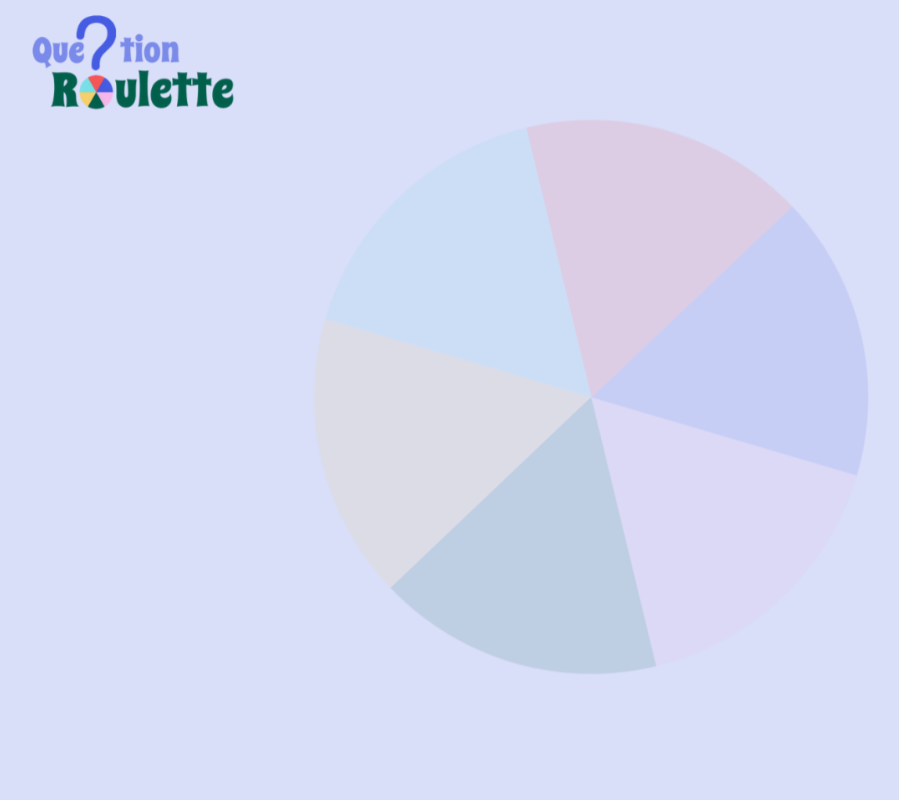
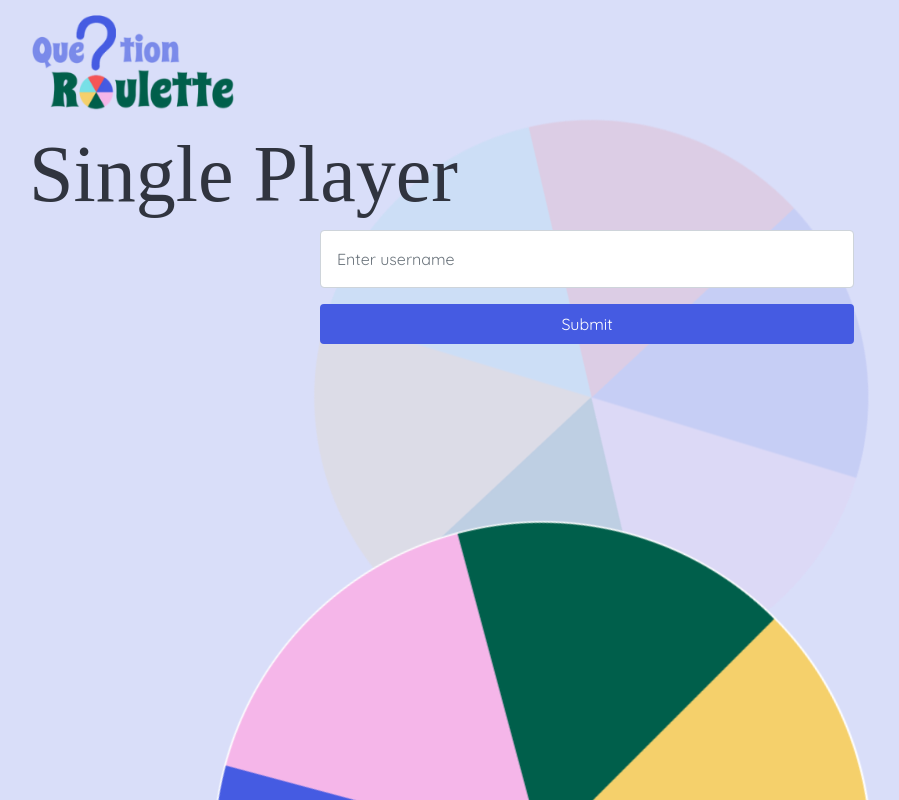
Before and after one commit to mariesophiecd/question-roulette, a React (Create React App) app: page /single_player in a window 1280 px wide. Before the commit this address had no page. Shown: the top 800 px of the page, without its empty margins (53-952 px from the left). Built offline with nearby package versions, Linux system fonts and the light colour scheme; a web font is replaced by a local one.

Commit message:
created Single Player page, added route in App.js

```diff
--- a/src/App.js
+++ b/src/App.js
@@ -1,7 +1,7 @@
 import React from 'react';
 import "bootstrap/dist/css/bootstrap.min.css";
 import { Routes, Route, useNavigate } from 'react-router-dom';
-import { Home, Host, Client, Quiz } from './pages';
+import { Home, Host, Client, Quiz, SinglePlayer } from './pages';
 import logo from './images/logo.png'
 import Container from 'react-bootstrap/Container';
 
@@ -24,6 +24,7 @@ function App() {
           <Route path="/" element={<Home />} />
           <Route path="/host" element={<Host />} />
           <Route path="/client" element={<Client />} />
+          <Route path="/single_player" element={<SinglePlayer />} />
           <Route path="/quiz">
             <Route path="/quiz" element={<Quiz />} />
             <Route path="/quiz/question" element="" />
--- a/src/components/Wheel/index.js
+++ b/src/components/Wheel/index.js
@@ -1,5 +1,6 @@
 import React, {useEffect, useState} from 'react';
-import roulette from '../../images/lucky-roulette.png'
+import roulette from '../../images/lucky-roulette.png';
+import Container from 'react-bootstrap/Container';
 
 const Wheel = () => {
     let timer;
@@ -68,10 +69,10 @@ const Wheel = () => {
 
     return(
         <>
-            <section>
+            <Container>
                 <img className="gear" src={roulette} alt="gear" style={{ transform: `rotate(${rotation}deg`}}/>
                 <button onClick={Rotate} >Rotate</button>
-            </section>
+            </Container>
         </>
     )
 }
--- a/src/components/index.js
+++ b/src/components/index.js
@@ -2,3 +2,4 @@ export { default as Leaderboard } from "./Leaderboard";
 export {default as Input} from "./Input";
 export { default as QuizCard } from "./QuizCard";
 export { default as Timer } from "./Timer";
+export { default as Wheel } from "./Wheel";
--- /dev/null
+++ b/src/pages/SinglePlayer/index.js
@@ -0,0 +1,11 @@
+import React from 'react';
+import{ Input, Wheel } from "../../components/index"
+export default function SinglePlayer() {
+  return (
+    <>
+        <h1 className='display-1'>Single Player</h1>
+        <Input />
+        <Wheel />
+    </>
+  )
+}
--- a/src/pages/index.js
+++ b/src/pages/index.js
@@ -2,3 +2,4 @@ export { default as Home } from "./Home";
 export { default as Quiz } from "./Quiz";
 export { default as Host } from "./Host";
 export { default as Client } from "./Client";
+export {default as SinglePlayer} from "./SinglePlayer";
```
Also changed, not shown: src/pages/SinglePlayer/SinglePlayer.css (added).
